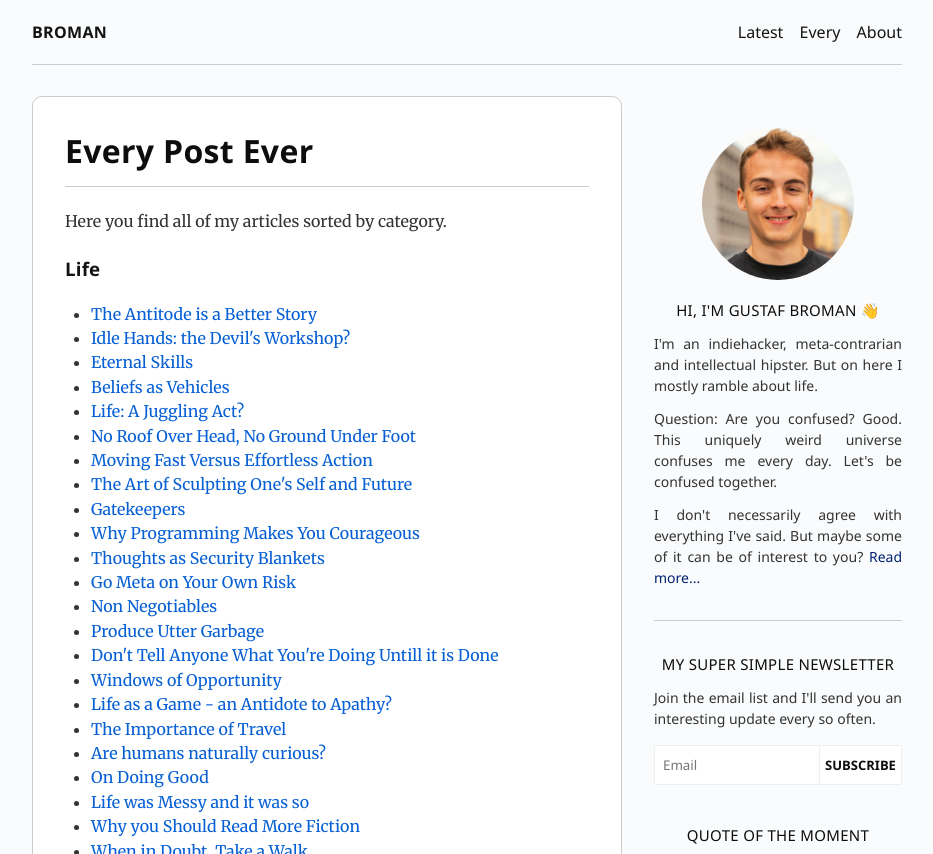
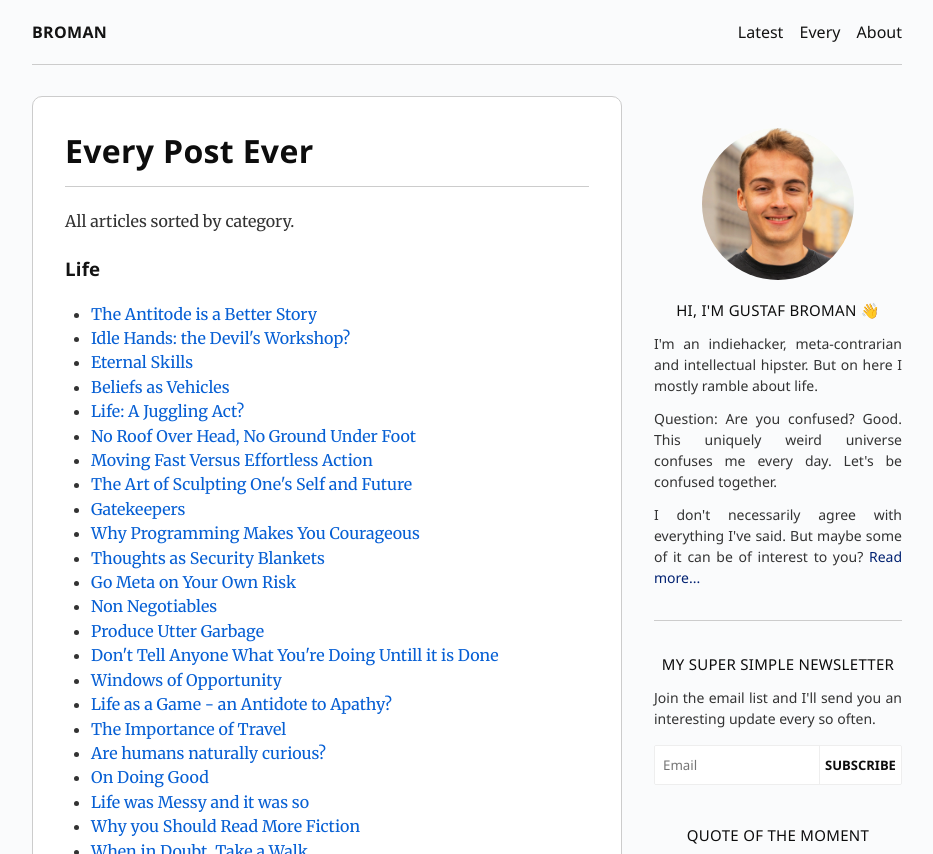
Before and after one commit to gdbroman/broman.blog, a Jekyll site: the page built from every.md, in a window 1280 px wide and 900 px high, cut to the strip 0-854 px from the top of the window. Shown: the whole strip, without its empty margins (173-1106 px from the left). Built offline with Jekyll 4.4.1, drawn with Linux system fonts in a browser that asks for light colours.

Commit message:
description change

```diff
--- a/every.md
+++ b/every.md
@@ -3,4 +3,4 @@ layout: every
 title: Every Post Ever
 ---
 
-Here you find all of my articles sorted by category.
+All articles sorted by category.
```
